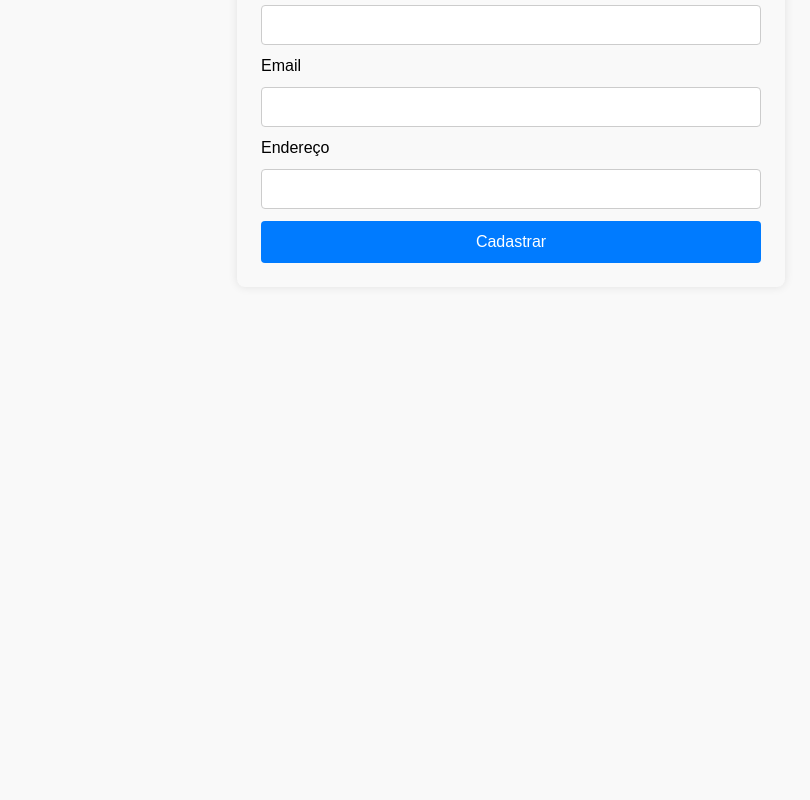
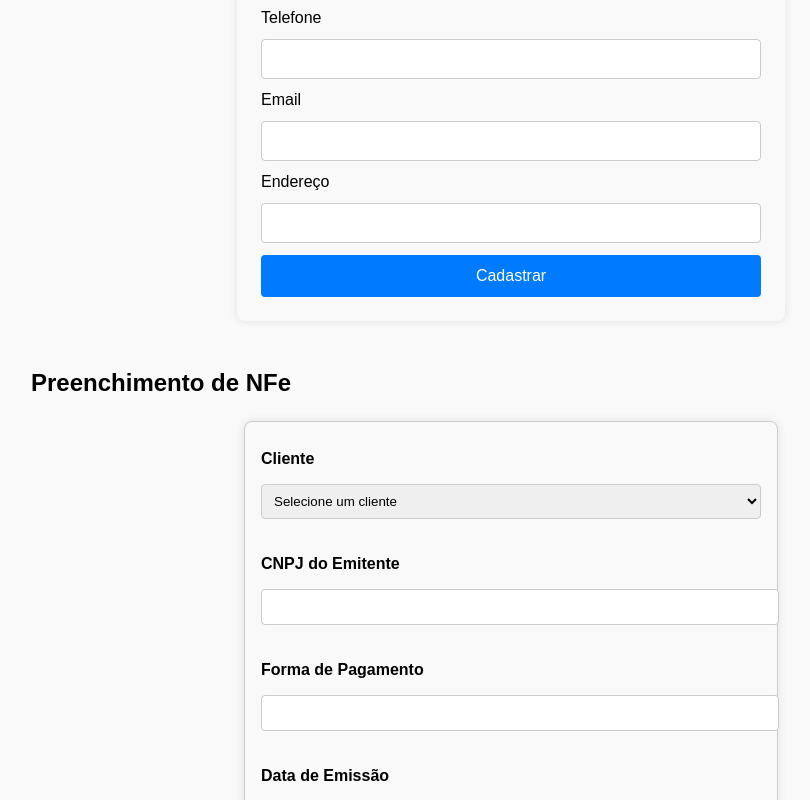
Before and after one commit to dnxpollo/sistema-clientes, a React (Vite) app: page / in a window 1280 px wide. Shown: the part 789-1589 px from the top of the page, without its empty margins (129-939 px from the left). Before the commit the page ends 1100 px from the top, so only its background shows below. Built offline with nearby package versions, Linux system fonts and the light colour scheme.

Commit message:
Componentes da NFe e estilização dos mesmos

```diff
--- /dev/null
+++ b/src/App.css
@@ -0,0 +1,20 @@
+.app-container {
+  max-width: 960px;
+  margin: 0 auto;
+  padding: 24px;
+}
+
+.cliente-section,
+.nfe-section {
+  margin-bottom: 48px;
+}
+
+h1 {
+  text-align: center;
+  margin-bottom: 32px;
+}
+
+h2 {
+  margin-top: 24px;
+  margin-bottom: 16px;
+}
--- a/src/App.tsx
+++ b/src/App.tsx
@@ -1,20 +1,35 @@
 import { useState } from 'react';
 import { ClienteProvider } from './context/ClienteProvider';
+import { NFeProvider } from './context/NFeContext';
 import { FormularioCliente } from './components/FormularioCliente';
 import { ListaClientes } from './components/ListaClientes';
+import { FormularioNFe } from './components/FormularioNFe';
 import type { Cliente } from './types/Cliente';
+import './App.css'; // opcional para estilos globais
 
 function App() {
   const [clienteEditando, setClienteEditando] = useState<Cliente | null>(null);
 
   return (
     <ClienteProvider>
+      <NFeProvider>
+        <main className="app-container">
           <h1>Sistema de Clientes</h1>
+
+          <section className="cliente-section">
             <FormularioCliente
               clienteEditando={clienteEditando}
               setClienteEditando={setClienteEditando}
             />
             <ListaClientes onEditar={setClienteEditando} />
+          </section>
+
+          <section className="nfe-section">
+            <h2>Preenchimento de NFe</h2>
+            <FormularioNFe onSalvar={(nfe) => console.log('NFe salva:', nfe)} />
+          </section>
+        </main>
+      </NFeProvider>
     </ClienteProvider>
   );
 }
--- /dev/null
+++ b/src/components/FormularioNFe.css
@@ -0,0 +1,40 @@
+.form-nfe {
+  margin-top: 24px;
+  padding: 16px;
+  border: 1px solid #ccc;
+  border-radius: 8px;
+  background-color: #f9f9f9;
+}
+
+.form-nfe label {
+  display: block;
+  margin-top: 12px;
+  font-weight: bold;
+}
+
+.form-nfe input,
+.form-nfe select {
+  width: 100%;
+  padding: 8px;
+  margin-top: 4px;
+  margin-bottom: 12px;
+  border: 1px solid #ccc;
+  border-radius: 4px;
+}
+
+.produto-form {
+  display: flex;
+  gap: 8px;
+  flex-wrap: wrap;
+  margin-bottom: 12px;
+}
+
+.lista-produtos {
+  list-style: none;
+  padding-left: 0;
+  margin-bottom: 12px;
+}
+
+.lista-produtos li {
+  margin-bottom: 4px;
+}
--- /dev/null
+++ b/src/components/FormularioNFe.tsx
@@ -0,0 +1,116 @@
+import { useState, useContext } from 'react';
+import { ClienteContext } from '../context/ClienteContext';
+import type { Produto, NFe } from '../types/NFe';
+import { v4 as uuidv4 } from 'uuid';
+import './FormularioNFe.css';
+
+interface FormularioNFeProps {
+  onSalvar: (nfe: NFe) => void;
+}
+
+export function FormularioNFe({ onSalvar }: FormularioNFeProps) {
+  const { clientes } = useContext(ClienteContext)!;
+
+  const [clienteId, setClienteId] = useState('');
+  const [cnpjEmitente, setCnpjEmitente] = useState('');
+  const [formaPagamento, setFormaPagamento] = useState('');
+  const [dataEmissao, setDataEmissao] = useState('');
+  const [produtos, setProdutos] = useState<Produto[]>([]);
+  const [novoProduto, setNovoProduto] = useState<Produto>({
+    nome: '',
+    quantidade: 1,
+    valorUnitario: 0,
+  });
+
+  const adicionarProduto = () => {
+    if (!novoProduto.nome || novoProduto.quantidade <= 0 || novoProduto.valorUnitario <= 0) return;
+    setProdutos([...produtos, novoProduto]);
+    setNovoProduto({ nome: '', quantidade: 1, valorUnitario: 0 });
+  };
+
+  const valorTotal = produtos.reduce(
+    (total, p) => total + p.quantidade * p.valorUnitario,
+    0
+  );
+
+  const handleSubmit = (e: React.FormEvent) => {
+    e.preventDefault();
+    if (!clienteId || !cnpjEmitente || !formaPagamento || !dataEmissao || produtos.length === 0) return;
+
+    const novaNFe: NFe = {
+      id: uuidv4(),
+      clienteId,
+      cnpjEmitente,
+      produtos,
+      valorTotal,
+      formaPagamento,
+      dataEmissao,
+    };
+
+    onSalvar(novaNFe);
+
+    // Resetar campos
+    setClienteId('');
+    setCnpjEmitente('');
+    setFormaPagamento('');
+    setDataEmissao('');
+    setProdutos([]);
+  };
+
+  return (
+    <form onSubmit={handleSubmit} className="form-nfe">
+      <label>Cliente</label>
+      <select value={clienteId} onChange={(e) => setClienteId(e.target.value)}>
+        <option value="">Selecione um cliente</option>
+        {clientes.map((c) => (
+          <option key={c.id} value={c.id}>
+            {c.nome}
+          </option>
+        ))}
+      </select>
+
+      <label>CNPJ do Emitente</label>
+      <input value={cnpjEmitente} onChange={(e) => setCnpjEmitente(e.target.value)} />
+
+      <label>Forma de Pagamento</label>
+      <input value={formaPagamento} onChange={(e) => setFormaPagamento(e.target.value)} />
+
+      <label>Data de Emissão</label>
+      <input type="date" value={dataEmissao} onChange={(e) => setDataEmissao(e.target.value)} />
+
+      <label>Produtos</label>
+      <div className="produto-form">
+        <input
+          placeholder="Nome do produto"
+          value={novoProduto.nome}
+          onChange={(e) => setNovoProduto({ ...novoProduto, nome: e.target.value })}
+        />
+        <input
+          type="number"
+          placeholder="Quantidade"
+          value={novoProduto.quantidade}
+          onChange={(e) => setNovoProduto({ ...novoProduto, quantidade: Number(e.target.value) })}
+        />
+        <input
+          type="number"
+          placeholder="Valor unitário"
+          value={novoProduto.valorUnitario}
+          onChange={(e) => setNovoProduto({ ...novoProduto, valorUnitario: Number(e.target.value) })}
+        />
+        <button type="button" onClick={adicionarProduto}>Adicionar Produto</button>
+      </div>
+
+      <ul className="lista-produtos">
+        {produtos.map((p, index) => (
+          <li key={index}>
+            {p.nome} – {p.quantidade} x R${p.valorUnitario.toFixed(2)}
+          </li>
+        ))}
+      </ul>
+
+      <p><strong>Valor Total:</strong> R${valorTotal.toFixed(2)}</p>
+
+      <button type="submit">Salvar NFe</button>
+    </form>
+  );
+}
--- /dev/null
+++ b/src/context/NFeContext.tsx
@@ -0,0 +1,28 @@
+import { createContext, useState } from 'react';
+import type { ReactNode } from 'react';
+import type { NFe } from '../types/NFe';
+
+interface NFeContextType {
+  nfes: NFe[];
+  adicionarNFe: (nfe: NFe) => void;
+}
+
+export const NFeContext = createContext<NFeContextType | undefined>(undefined);
+
+interface NFeProviderProps {
+  children: ReactNode;
+}
+
+export function NFeProvider({ children }: NFeProviderProps) {
+  const [nfes, setNfes] = useState<NFe[]>([]);
+
+  const adicionarNFe = (nfe: NFe) => {
+    setNfes((prev) => [...prev, nfe]);
+  };
+
+  return (
+    <NFeContext.Provider value={{ nfes, adicionarNFe }}>
+      {children}
+    </NFeContext.Provider>
+  );
+}
--- /dev/null
+++ b/src/types/NFe.ts
@@ -0,0 +1,15 @@
+export interface Produto {
+  nome: string;
+  quantidade: number;
+  valorUnitario: number;
+}
+
+export interface NFe {
+  id: string;
+  clienteId: string;
+  cnpjEmitente: string;
+  produtos: Produto[];
+  valorTotal: number;
+  formaPagamento: string;
+  dataEmissao: string;
+}
```
Lines whose indentation alone changed are shown as unchanged.
